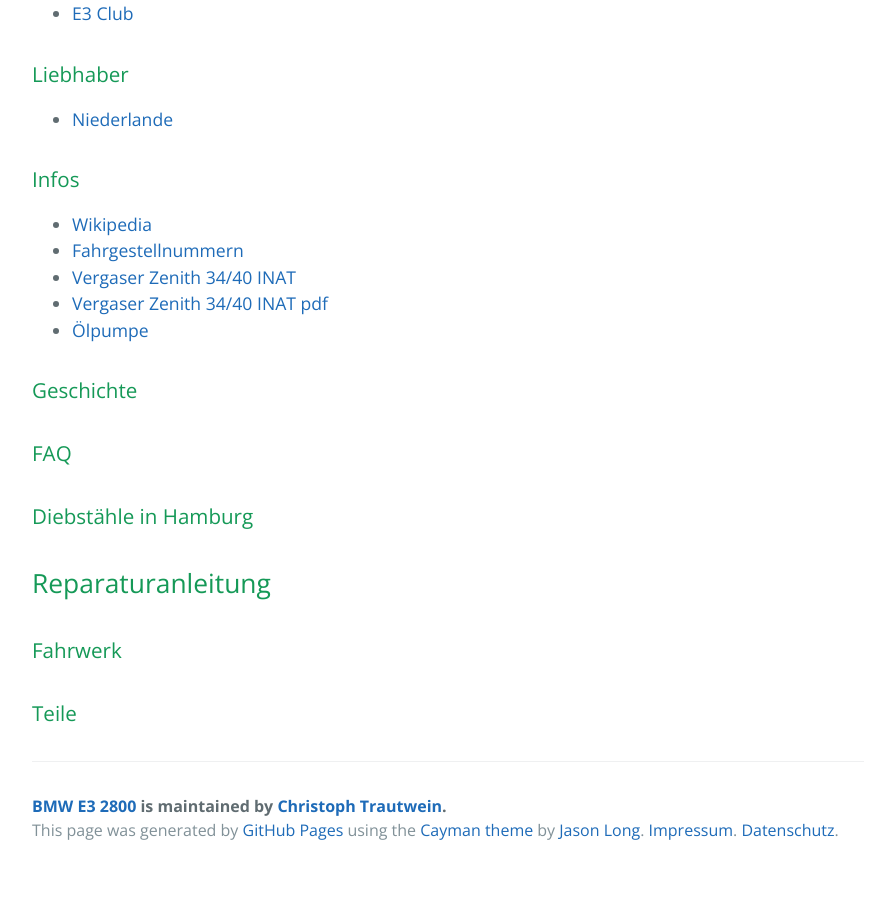
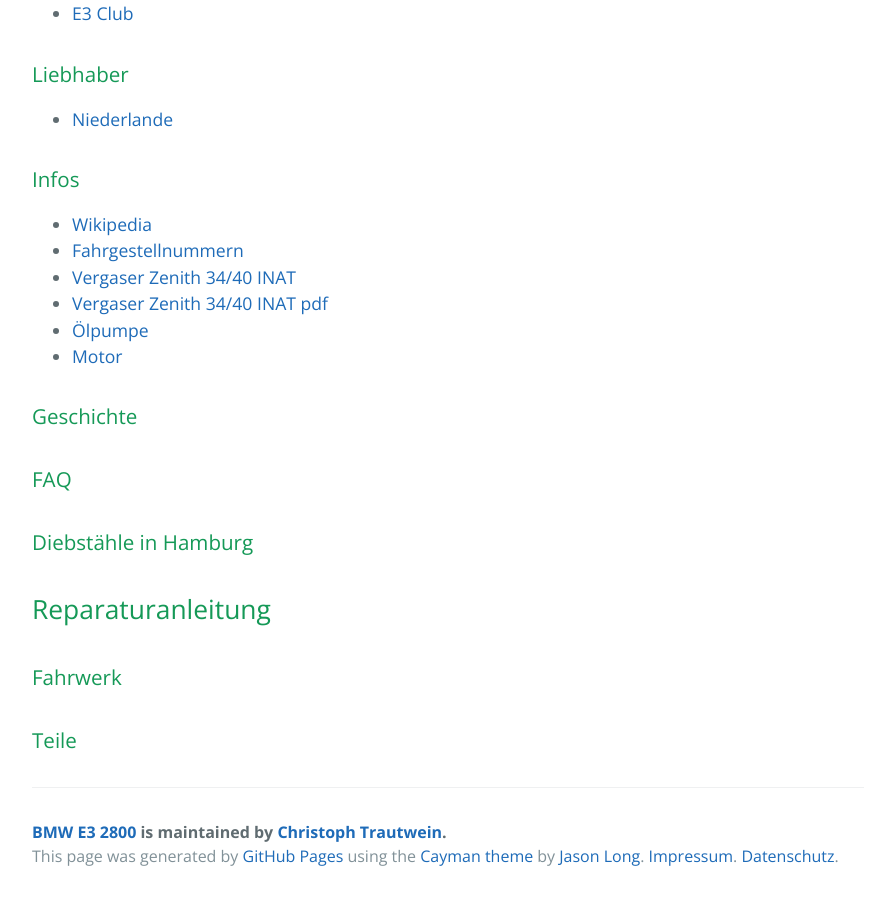
Before and after one commit to trautw/BMW-E3-2800, a Jekyll site: the page built from docs/_pages/04_more.md, in a window 1280 px wide and 900 px high, scrolled down 988 px. Shown: the whole window, without its empty margins (192-1061 px from the left). Built offline with Jekyll 4.4.1, drawn with Linux system fonts in a browser that asks for light colours; before the commit the page ends 1862 px from its top, so only the background shows below that.

Commit message:
Update 04_more.md

```diff
--- a/docs/_pages/04_more.md
+++ b/docs/_pages/04_more.md
@@ -34,6 +34,7 @@ permalink: /more/
 * [Vergaser Zenith 34/40 INAT](http://www.senatorman.de/vergaser_3540inat.htm)
 * [Vergaser Zenith 34/40 INAT pdf](http://www.strichacht-forum.de/knowhow-v2/images/e/e9/ZENITH_VERGASER_BESCHREIBUNG.pdf)
 * [Ölpumpe](https://www.p-m-tec.de/)
+* [Motor](http://www.7-forum.com/forum/showthread.html?t=190828)
 
 ### Geschichte
 
```
